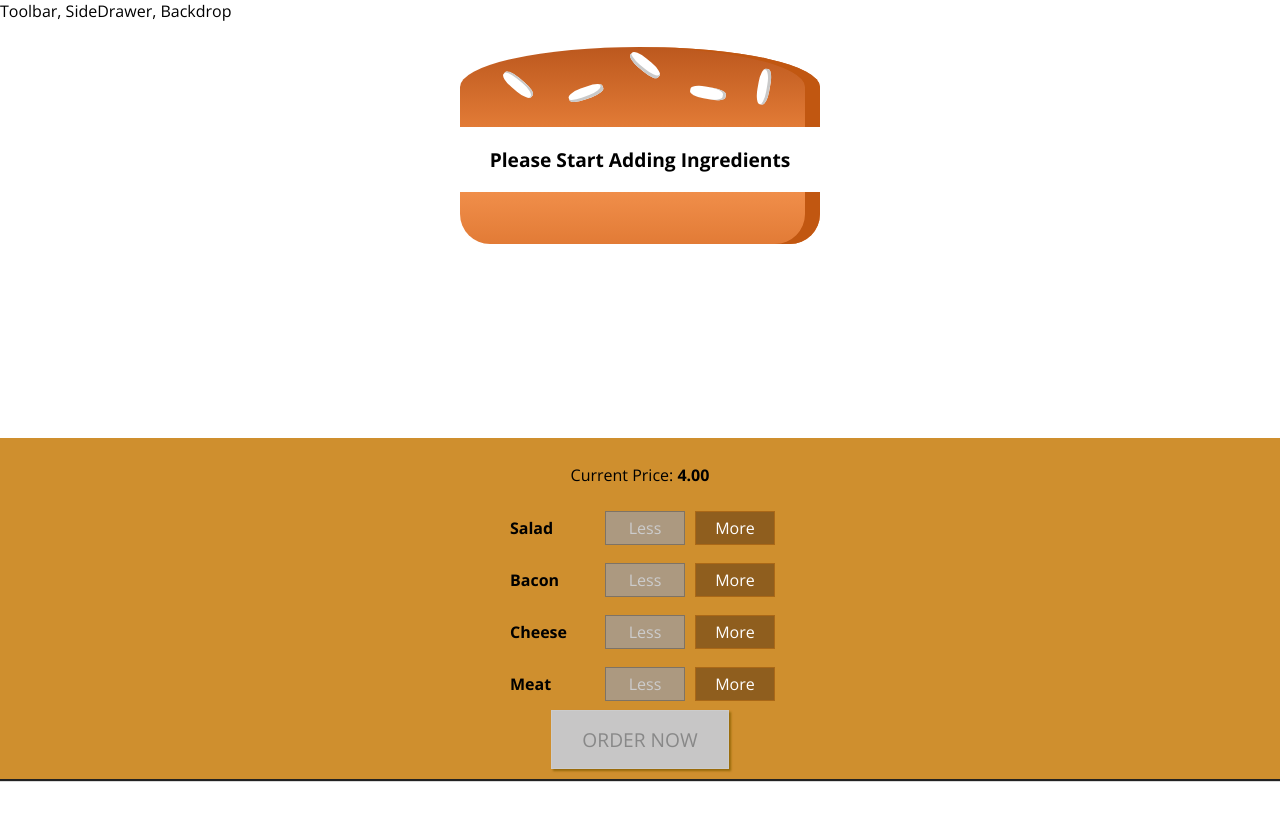
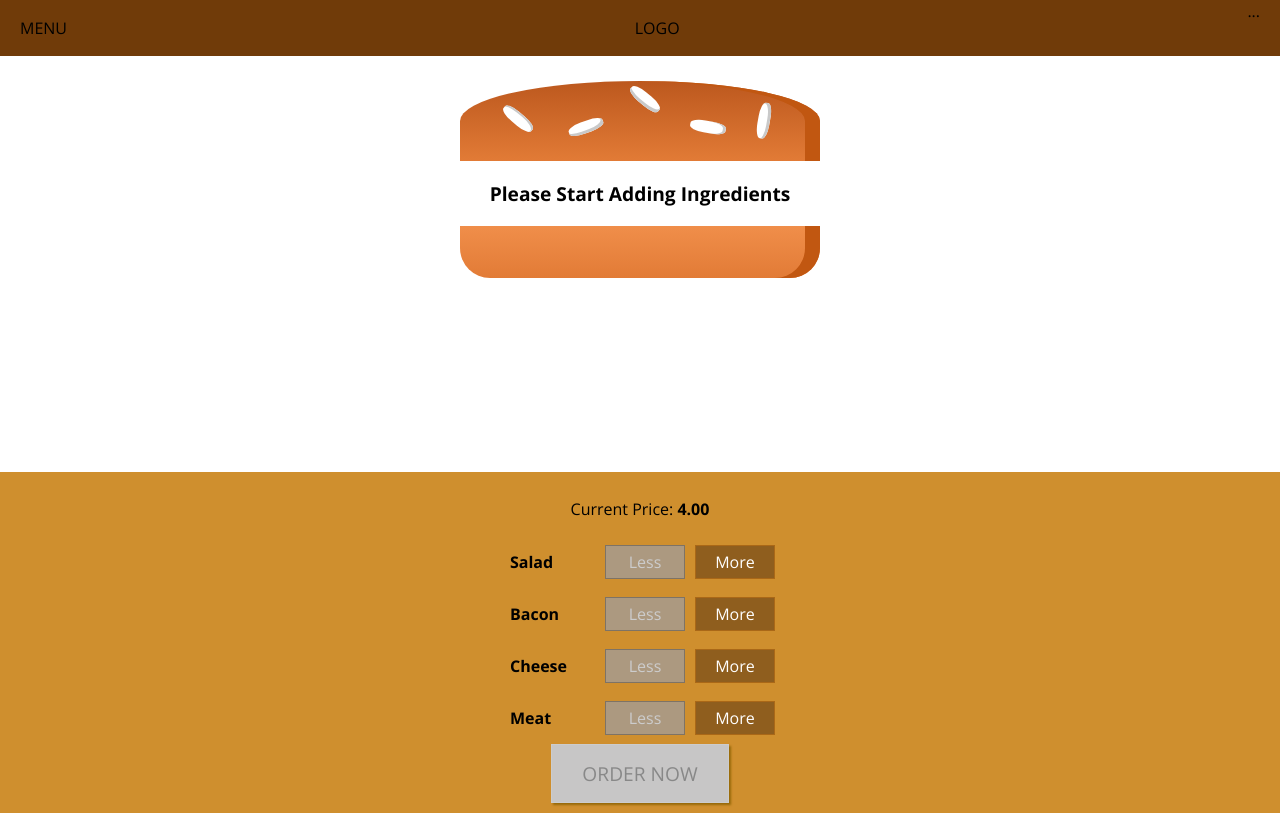
Before and after one commit to Ibabalola/burger-builder, a React app: page / in a window 1280 px wide. Built offline with nearby package versions, Linux system fonts and the light colour scheme.

Commit message:
Initial Toolbar Skeleton

```diff
--- a/src/components/Layout/Layout.js
+++ b/src/components/Layout/Layout.js
@@ -1,11 +1,13 @@
 import React from 'react';
 
 import Aux from '../../hoc/Auxiliary';
+import Toolbar from '../Navigation/Toolbar/Toolbar';
+
 import styles from './Layout.module.css';
 
 export default ( props ) => (
     <Aux>
-        <div>Toolbar, SideDrawer, Backdrop</div>
+        <Toolbar />
         <main className={styles.Content}>
             {props.children}
         </main>
--- a/src/components/Layout/Layout.module.css
+++ b/src/components/Layout/Layout.module.css
@@ -1,3 +1,3 @@
 .Content {
-    margin-top: 16px;
+    margin-top: 72px;
 }
--- /dev/null
+++ b/src/components/Navigation/Toolbar/Toolbar.js
@@ -0,0 +1,13 @@
+import React from 'react';
+
+import styles from './Toolbar.module.css';
+
+export default (props) => (
+    <header className={styles.Toolbar}>
+        <div>MENU</div>
+        <div>LOGO</div>
+        <nav>
+            ...
+        </nav>
+    </header>
+);
--- /dev/null
+++ b/src/components/Navigation/Toolbar/Toolbar.module.css
@@ -0,0 +1,18 @@
+.Toolbar {
+    height: 56px;
+    width: 100%;
+    position: fixed;
+    top: 0;
+    left: 0;
+    background-color: #703B09;
+    display: flex;
+    justify-content: space-between;
+    align-items: center;
+    padding: 0 20px;
+    box-sizing: border-box;
+    z-index: 90;
+}
+
+.Toolbar nav {
+    height: 100%;
+}
```
Also changed, not shown: src/components/Logo/Logo.js (added).
